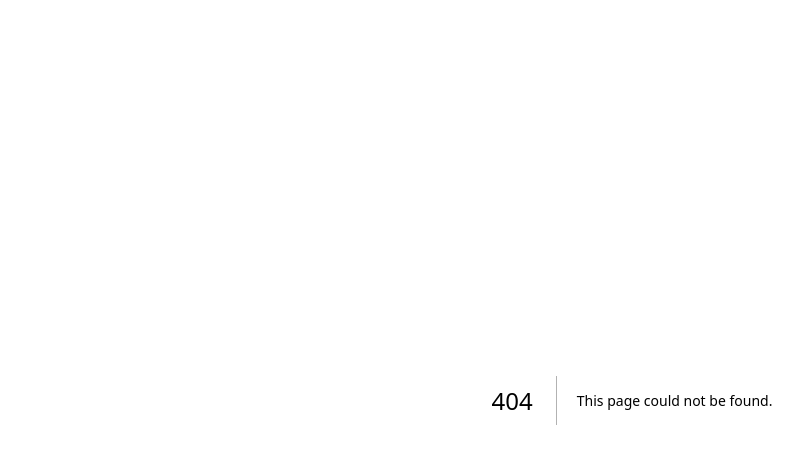
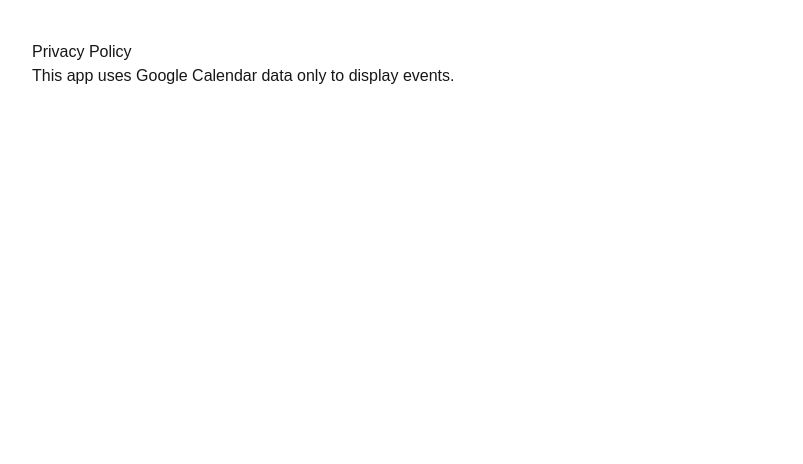
Before and after one commit to itc-s24005/news, a Next.js app: page /privacy in a window 1280 px wide. Before the commit this address had no page. Shown: the top 464 px of the page, without its empty margins (8-811 px from the left). Built offline with nearby package versions, Linux system fonts and the light colour scheme.

Commit message:
チェック

```diff
--- /dev/null
+++ b/app/privacy/page.tsx
@@ -0,0 +1,8 @@
+export default function Privacy() {
+  return (
+    <main style={{ padding: 40 }}>
+      <h1>Privacy Policy</h1>
+      <p>This app uses Google Calendar data only to display events.</p>
+    </main>
+  );
+}
--- /dev/null
+++ b/app/terms/page.tsx
@@ -0,0 +1,8 @@
+export default function Terms() {
+  return (
+    <main style={{ padding: 40 }}>
+      <h1>Terms of Service</h1>
+      <p>This app is provided as-is.</p>
+    </main>
+  );
+}
```
